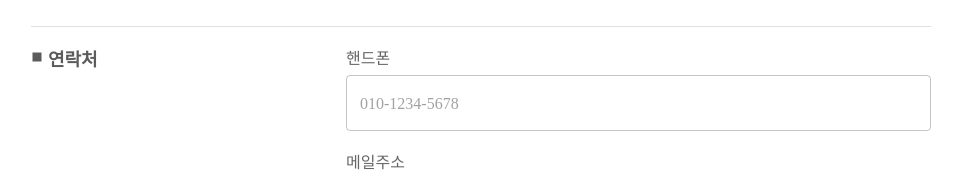
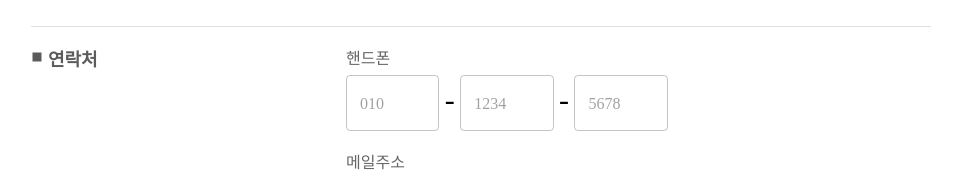
Before and after one commit to happyKale/member-manage-site, a React (Create React App) app in the folder front/: page /add in a window 1280 px wide. Shown: the part 708-885 px from the top of the page, without its empty margins (159-1121 px from the left). Built offline with nearby package versions, Linux system fonts and the light colour scheme; no server answers; a web font is replaced by a local one.

Commit message:
Feat: 등록화면 핸드폰 항목 input 형태 변경, 자동 포커스 추가, 유효성 체크 기능 추가

```diff
--- a/front/src/screens/Add/AddScreen.js
+++ b/front/src/screens/Add/AddScreen.js
@@ -20,6 +20,7 @@ import {
 } from "@mui/material";
 import ArrowBackIosIcon from "@mui/icons-material/ArrowBackIos";
 import SquareIcon from "@mui/icons-material/Square";
+import { checkPhoneNumber } from "../../libs/common";
 
 const MARGINBOTTOM = "20px";
 
@@ -30,6 +31,10 @@ function AddScreen() {
   const positionList = inputOptionData.positionList;
   const memberList = [...useSelector((state) => state.member.memberList)];
   const lastId = memberList?.pop()?.id;
+  const checkPhoneValueIndex = ["phone_1", "phone_2", "phone_3"];
+
+  const [phoneNumber, setPhoneNumber] = useState(["", "", ""]);
+  const [isPhoneFocused, setIsPhoneFocused] = useState(false);
   const [teamButtonActive, setTeamButtonActive] = useState({
     DA팀: false,
     DE팀: false,
@@ -82,6 +87,17 @@ function AddScreen() {
         ...init,
         [e.target.value]: !teamButtonActive[e.target.value],
       });
+    } else if (checkPhoneValueIndex.includes(e.target.name)) {
+      setIsPhoneFocused(true);
+      const index = checkPhoneValueIndex.indexOf(e.target.name);
+      const newPhone = [...phoneNumber];
+      newPhone[index] = e.target.value;
+      setPhoneNumber(newPhone);
+
+      setInputMemberInfo({
+        ...inputMemberInfo,
+        ["phone"]: newPhone.join("-"),
+      });
     } else {
       setInputMemberInfo({
         ...inputMemberInfo,
@@ -113,6 +129,10 @@ function AddScreen() {
   const handleSubmit = () => {
     if (Object.values(requiredInputCheck).includes(false)) {
       alert("필수 값을 모두 입력하세요.");
+      return;
+    } else if (!checkPhoneNumber(inputMemberInfo.phone).status) {
+      alert(checkPhoneNumber(inputMemberInfo.phone).message);
+      return;
     } else {
       memberRepository.add(inputMemberInfo).then((res) => {
         dispatch(add(inputMemberInfo));
@@ -168,7 +188,6 @@ function AddScreen() {
                 onChange={handleChange}
                 placeholder={"홍길동"}
                 inputProps={{ maxLength: 30 }}
-                // helperText={"이름을 입력하세요."}
               />
               <Box style={{ height: "20px", marginTop: "3px" }}>
                 {!requiredInputCheck.name && (
@@ -322,15 +341,51 @@ function AddScreen() {
           </Typography>
           <Stack direction={"column"} style={{ width: "65%" }}>
             <InputLabel style={{ margin: "0 0 5px 0" }}>핸드폰</InputLabel>
-            <TextField
-              fullWidth
-              value={inputMemberInfo.phone}
-              name={"phone"}
-              style={{ marginBottom: MARGINBOTTOM }}
-              onChange={handleChange}
-              placeholder={"010-1234-5678"}
-              inputProps={{ maxLength: 13 }}
-            />
+            <Stack
+              direction={"row"}
+              justifyContent="space-between"
+              style={{ marginBottom: MARGINBOTTOM, width: "55%" }}
+            >
+              <TextField
+                value={phoneNumber[0]}
+                name={"phone_1"}
+                onChange={handleChange}
+                placeholder={"010"}
+                inputProps={{ maxLength: 3 }}
+                style={{ width: "29%" }}
+              />
+              <span style={{ lineHeight: "50px", fontSize: "30px" }}>-</span>
+              <TextField
+                value={phoneNumber[1]}
+                name={"phone_2"}
+                onChange={handleChange}
+                placeholder={"1234"}
+                inputProps={{ maxLength: 4 }}
+                style={{ width: "29%" }}
+                inputRef={(input) =>
+                  isPhoneFocused &&
+                  phoneNumber[0].length === 3 &&
+                  phoneNumber[2].length === 0 &&
+                  input?.focus()
+                }
+              />
+              <span style={{ lineHeight: "50px", fontSize: "30px" }}>-</span>
+              <TextField
+                value={phoneNumber[2]}
+                name={"phone_3"}
+                onChange={handleChange}
+                placeholder={"5678"}
+                inputProps={{ maxLength: 4 }}
+                style={{ width: "29%" }}
+                inputRef={(input) =>
+                  isPhoneFocused &&
+                  phoneNumber[0].length == 3 &&
+                  phoneNumber[1].length == 4 &&
+                  phoneNumber[2].length == 0 &&
+                  input?.focus()
+                }
+              />
+            </Stack>
             <InputLabel style={{ margin: "0 0 5px 0" }}>메일주소</InputLabel>
             <TextField
               fullWidth
```
